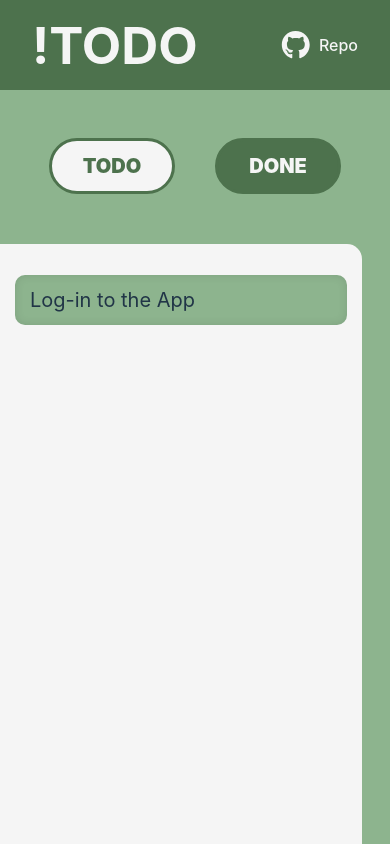
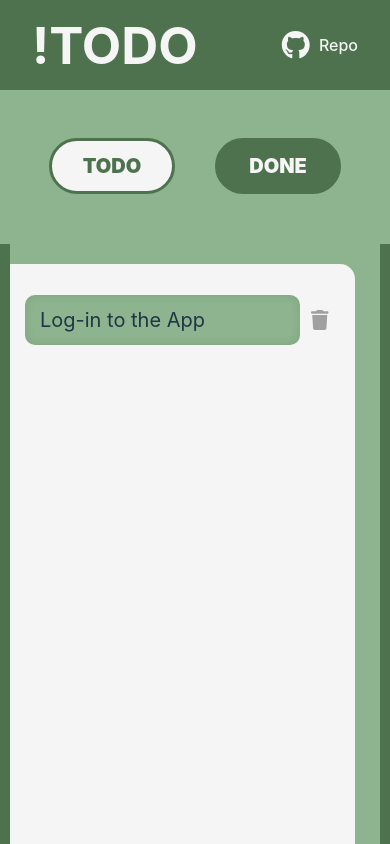
Before and after one commit to massmr/notatodo-react, a React (Vite) app: page / in a window 390 px wide. Built offline with nearby package versions, Linux system fonts and the light colour scheme; no server answers.

Commit message:
post + wiggle + trash

```diff
--- a/src/App.jsx
+++ b/src/App.jsx
@@ -38,6 +38,18 @@ function App() {
       setTasks([...tasks, newTaskObject]);
       setNewTask('');
       setIsFocused(false);
+
+      fetch('http://localhost:5500/tasks', {
+        method: 'POST',
+        mode: 'cors',
+        headers: {
+          'Content-Type': 'application/json',
+        },
+        body: JSON.stringify(newTaskObject)
+      })
+        .then(response => response.json())
+        .then(data => console.log(data))
+        .catch(error => console.log('Error', error));
     }
   }
 
--- a/src/MainWrapper/CardsContainer/Card/Card.css
+++ b/src/MainWrapper/CardsContainer/Card/Card.css
@@ -42,10 +42,38 @@
   height: 100%;
   width: 100%;
   overflow: auto;
-  transition: box-shadow 150ms ease;
+  transition: all 150ms ease;
+  animation: none;
 }
+
 .items-wrapper > ul > li > span:hover {
   box-shadow: inset 0px 0px 10px rgba(0, 0, 0, 0.4);
+  animation: wiggle 100ms infinite;
+  background-color: #A0A0A0;
+}
+
+@keyframes wiggle {
+    0% { transform: rotate(0deg); }
+   80% { transform: rotate(0deg); }
+   85% { transform: rotate(1.1deg); }
+   95% { transform: rotate(-1.1deg); }
+  100% { transform: rotate(0deg); }
+}
+
+.delete-button {
+  width: 50px;
+  height: 50px;
+  display: flex;
+  align-items: center;
+  justify-content: center;
+}
+.delete-icon {
+  color: #A0A0A0;
+  transition: color 100ms ease;
+}
+.delete-icon:hover {
+  color: #CC0000;
+  cursor: pointer;
 }
 
 @media (max-width: 440px) {
--- a/src/MainWrapper/CardsContainer/Card/Card.jsx
+++ b/src/MainWrapper/CardsContainer/Card/Card.jsx
@@ -1,3 +1,9 @@
+import { FontAwesomeIcon } from "@fortawesome/react-fontawesome";
+import { library } from "@fortawesome/fontawesome-svg-core";
+import { faTrash } from "@fortawesome/free-solid-svg-icons";
+library.add(faTrash);
+
+
 import './Card.css'
 
 const Card = ({
@@ -9,11 +15,9 @@ const Card = ({
     <div className={`card ${category}`} value="todo">
       <div className="items-wrapper">
         <ul>
-          {tasks.map((item, index) => (
-            <li key={index}>
-              <span>{item.task}</span>
-            </li>
-          ))}
+
+          <Items tasks={tasks} />
+
         </ul>
       </div>
 
@@ -22,4 +26,19 @@ const Card = ({
   );
 };
 
+const Items = ({ tasks }) => {
+   return(
+    <>
+       {tasks.map((item, index) => (
+        <li key={index}>
+          <span>{item.task}</span>
+
+          <div className="delete-button">
+            <FontAwesomeIcon className="delete-icon" icon={faTrash} />
+          </div>
+        </li>
+       ))}
+    </>
+  )
+}
 export default Card
--- a/src/MainWrapper/CardsContainer/CardsContainer.css
+++ b/src/MainWrapper/CardsContainer/CardsContainer.css
@@ -5,7 +5,7 @@
   max-width: 1240px;
 }
 .cards-wrapper {
-  display: flex;f
+  display: flex;
   flex-flow: row nowrap;
   gap: 20px;
   overflow: auto;
@@ -16,10 +16,17 @@
   border-left: 10px solid #4D724D;
 }
 
+@media (max-width: 768px) {
+  .cards-wrapper {
+    margin: 0 ;
+    padding: 20px 0;
+  }
+}
+
 @media (max-width: 440px) {
-  .cards-wrapper {
+  .cards-wrapper
     margin: 0;
-    padding: 0 ;
+    padding: 0;
     border: none;
   }
 }
```
